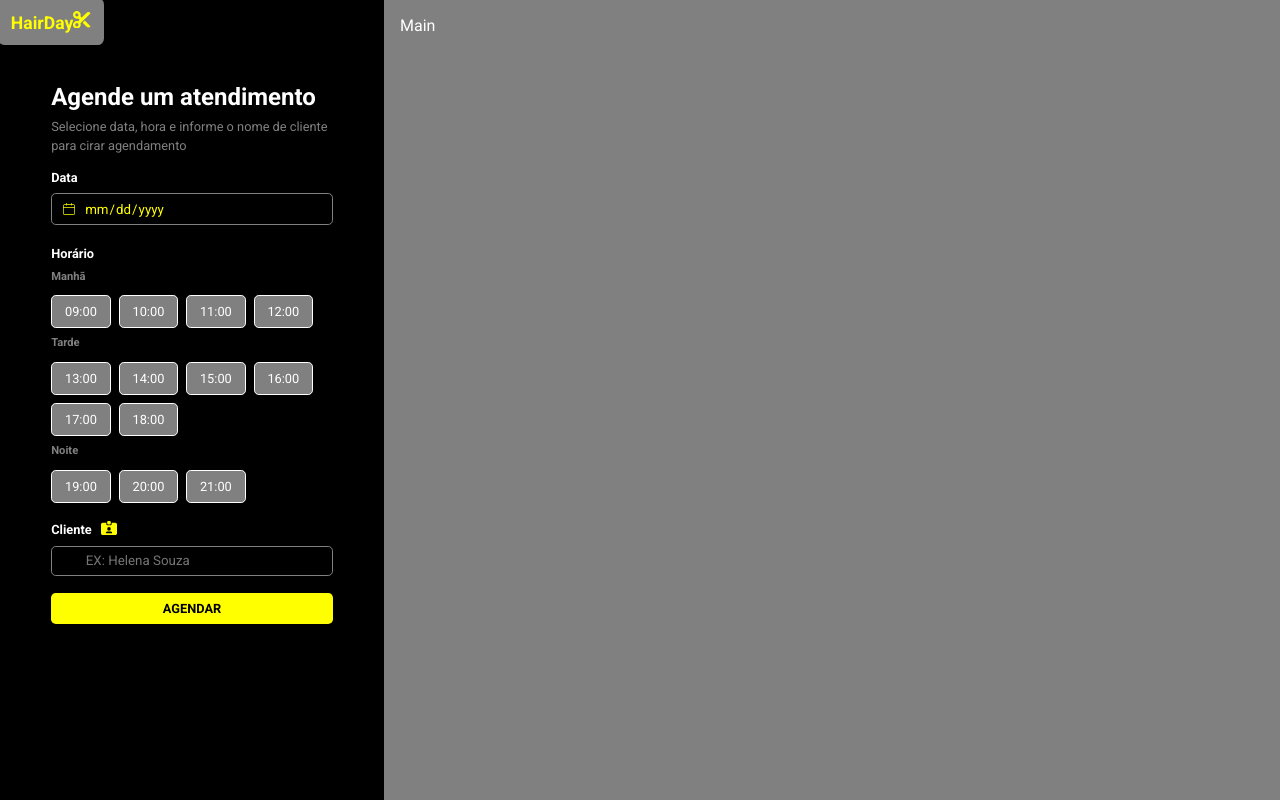
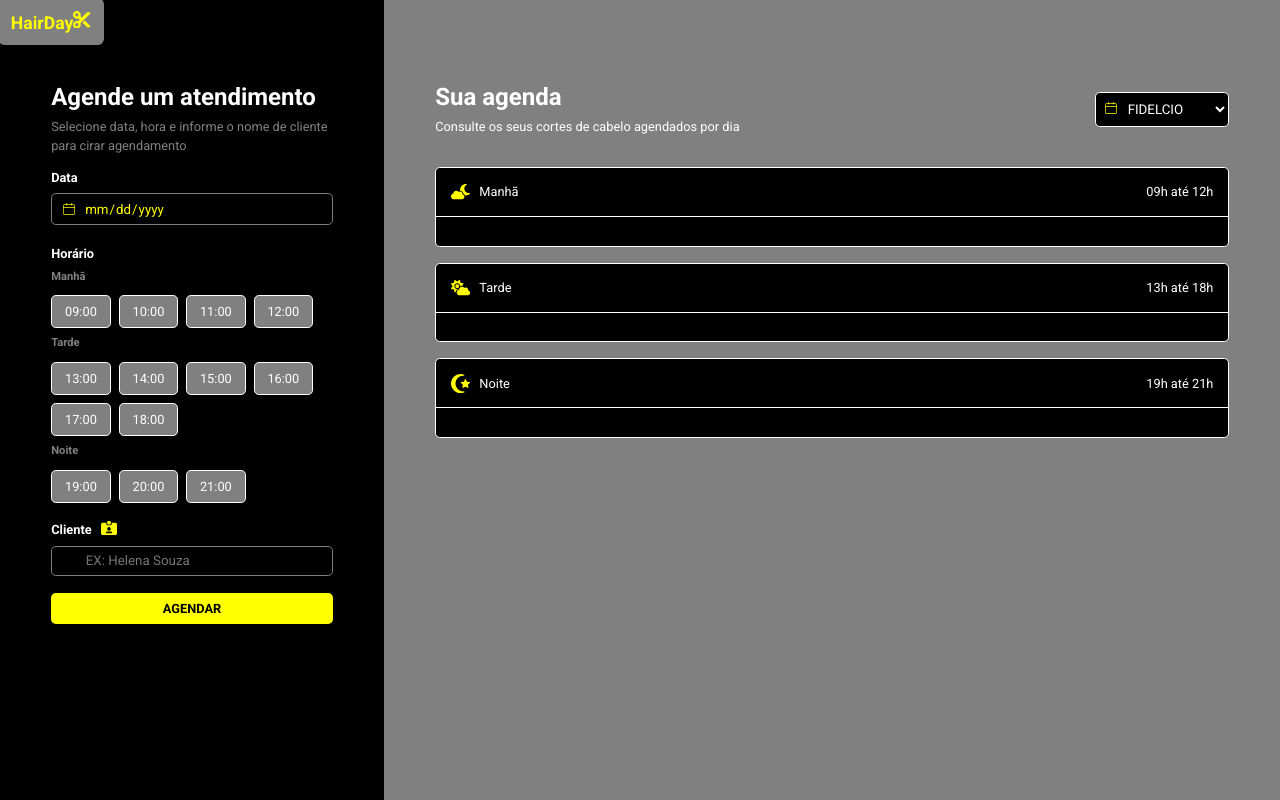
Before and after one commit to vuvufelix/HairDay, a React (Vite) app: page / in a window 1280 px wide. Built offline with nearby package versions, Linux system fonts and the light colour scheme.

Commit message:
feat: add principal container

```diff
--- a/src/App.jsx
+++ b/src/App.jsx
@@ -1,12 +1,98 @@
 import Section from "./components/Section"
 import PrincipalContainer from "./components/PrincipalContainer"
 import "./App.css"
+import { useState, useRef, useEffect } from "react"
 
 function App() {
+
+  const [time, setTime] = useState("")
+  const [date, setDate] = useState(null)
+  const [name, setName] = useState("")
+  const [data, setData] = useState([])
+
+  const [moon, setMoon] = useState([])
+  const [sun, setSun] = useState([])
+  const [star, setStar] = useState([])
+
+  const Increment = useRef(0)
+  const nameValue = useRef()
+
+  function getTime(e) {
+    setTime(e)
+  }
+
+  function getDate(e) {
+    setDate(e)
+  }
+
+  function getName(e) {
+    setName(e)
+  }
+
+  function addInformation(e) {
+    e.preventDefault()
+    if(!time || !date || !name) return
+    setData((old) => {
+      return [
+        {
+          id: Increment.current++,
+          periodo: time.slice(0, 2) < 13 ? "Manhã" : time.slice(0, 2) < 19 ? "Tarde" : "Noite",
+          data: date,
+          hora: time,
+          nome: name
+        },
+        ...old
+      ]
+
+    })
+
+    setName("")
+    nameValue.current.value = ""
+
+    console.log(data)
+  }
+
+  useEffect(() => {
+    if(localStorage.getItem("dados") !== null) {
+      setData(JSON.parse(localStorage.getItem("dados")))
+    }
+  }, [])
+
+  useEffect(() => {
+      localStorage.setItem("dados", JSON.stringify(data))
+  }, [data])
+
+  function Moon() {
+    let dat = data.filter((agend) => agend.periodo === "Manhã")
+    setMoon(dat)
+  }
+
+  function Sun() {
+    let dat = data.filter((agend) => agend.periodo === "Tarde")
+    setSun(dat)
+  }
+
+  function Star() {
+    let dat = data.filter((agend) => agend.periodo === "Manhã")
+    setStar(dat)
+  }
+
+  console.log(moon)
+
   return (
     <div className="app-container">
-      <Section/>
-      <PrincipalContainer/>
+      <Section
+        timeselected={getTime}
+        getDate={getDate}
+        inputName={getName}
+        addInfo={addInformation}
+        nameValue={nameValue}
+      />
+      <PrincipalContainer
+        filterMoon={moon}
+        filterSum={sun}
+        filterStar={star}
+      />
     </div>
   )
 }
--- a/src/components/PrincipalContainer.css
+++ b/src/components/PrincipalContainer.css
@@ -1,5 +1,86 @@
 main {
     background-color: grey;
     color: #fff;
-    padding: 1rem;
+    padding: 4%;
+
+    header {
+        display: flex;
+        align-items: center;
+        justify-content: space-between;
+        margin: 2rem 0 2rem 0;
+
+        .header-info {
+
+            h2 {
+                margin-bottom: 0.3rem;
+            }
+
+            small {
+                font-size: 0.8rem;
+            }
+
+
+        }
+
+        .header-option {
+            position: relative;
+
+            .icon-header {
+                position: absolute;
+                color: var(--color-default);
+                top: 0.5rem;
+                left: 0.5rem;
+            }
+
+            select {
+                background-color: #000;
+                padding: 0.5rem 0.7rem;
+                color: #fff;
+                border: 1px solid #fff;
+                border-radius: 0.3rem;
+                text-indent: 1rem;
+            }
+        }
+    }
+
+    .sections {
+
+        background-color: #000;
+        border-radius: 0.3rem;
+        border: 1px solid #fff;
+        margin-bottom: 1rem;
+
+        .section-data {
+            display: flex;
+            align-items: center;
+            justify-content: space-between;
+            padding: 0.9rem;
+
+            span {
+                font-size: 0.8rem;
+            }
+
+            div {
+                display: flex;
+                align-items: center;
+                justify-content: center;
+                gap: 0.6rem;
+
+                .iconTime {
+                    color: var(--color-default);
+                    font-size: 1.2rem;
+                }
+
+                span {
+                    font-size: 0.8rem
+                }
+            }
+        }
+
+        ul {
+            padding: 0.9rem;
+            border-top: 1px solid #fff;
+            list-style: none;
+        }
+    }
 }
--- a/src/components/PrincipalContainer.jsx
+++ b/src/components/PrincipalContainer.jsx
@@ -1,14 +1,69 @@
 import "./PrincipalContainer.css"
 import { CiCalendar } from "react-icons/ci";
-import { FaTrashCan } from "react-icons/fa6";
 import { FaStarAndCrescent } from "react-icons/fa6";
 import { FaCloudSun } from "react-icons/fa6";
 import { FaCloudMoon } from "react-icons/fa6"
 
-const PrincipalContainer = () => {
+import HairDay from "./hairDay/HairDay"
+
+const PrincipalContainer = ({ filterMoon, filterSum, filterStar }) => {
+
+    //console.log(filterMoon)
+
     return (
         <main>
-            <p>Main</p>
+            <header>
+                <div className="header-info">
+                    <h2>Sua agenda</h2>
+                    <small>Consulte os seus cortes de cabelo agendados por dia</small>
+                </div>
+                <div className="header-option">
+                    <CiCalendar className="icon-header"/>
+                    <select name="consult" id="consult">
+                        <option value="consult">FIDELCIO</option>
+                        <option value="consult">Magrelo</option>
+                        <option value="consult">NZUZI TERESA</option>
+                    </select>
+                </div>
+            </header>
+            <div className="sections">
+                <div className="section-data">
+                    <div>
+                        <FaCloudMoon className="iconTime"/>
+                        <span>Manhã</span>
+                    </div>
+                    <span>09h até 12h</span>
+                </div>
+                <ul>
+                    {filterMoon.map((agend) => <HairDay key={agend.id} time={agend.hora} name={agend.nome} id={agend.id}/>)}
+                </ul>
+            </div>
+
+            <div className="sections">
+                <div className="section-data">
+                    <div>
+                        <FaCloudSun className="iconTime"/>
+                        <span>Tarde</span>
+                    </div>
+                    <span>13h até 18h</span>
+                </div>
+                <ul>
+                    {filterSum.map((agend) => <HairDay key={agend.id} time={agend.hora} name={agend.nome} id={agend.id}/>)}
+                </ul>
+            </div>
+
+            <div className="sections">
+                <div className="section-data">
+                    <div>
+                        <FaStarAndCrescent className="iconTime"/>
+                        <span>Noite</span>
+                    </div>
+                    <span>19h até 21h</span>
+                </div>
+                <ul>
+                    {filterStar.map((agend) => <HairDay key={agend.id} time={agend.hora} name={agend.nome} id={agend.id}/>)}
+                </ul>
+            </div>
         </main>
     )
 }
--- a/src/components/Section.jsx
+++ b/src/components/Section.jsx
@@ -4,7 +4,7 @@ import { CiCalendar } from "react-icons/ci";
 import "./Section.css"
 import Time from "./timeButton/Time"
 
-const Section = ({getDate}) => {
+const Section = ({getDate, timeselected, inputName, addInfo, nameValue}) => {
 
     return (
         <section>
@@ -22,33 +22,39 @@ const Section = ({getDate}) => {
                 <div className="time-option">
                     <span className="span-subtitle">Manhã</span>
                     <div className="time-container">
-                        <Time text="09:00"/>
-                        <Time text="10:00"/>
-                        <Time text="11:00"/>
-                        <Time text="12:00"/>
+                        <Time text="09:00" selectTime={timeselected}/>
+                        <Time text="10:00" selectTime={timeselected}/>
+                        <Time text="11:00" selectTime={timeselected}/>
+                        <Time text="12:00" selectTime={timeselected}/>
                     </div>
                     <span className="span-subtitle">Tarde</span>
                     <div className="time-container">
-                        <Time text="13:00"/>
-                        <Time text="14:00"/>
-                        <Time text="15:00"/>
-                        <Time text="16:00"/>
-                        <Time text="17:00"/>
-                        <Time text="18:00"/>
+                        <Time text="13:00" selectTime={timeselected}/>
+                        <Time text="14:00" selectTime={timeselected}/>
+                        <Time text="15:00" selectTime={timeselected}/>
+                        <Time text="16:00" selectTime={timeselected}/>
+                        <Time text="17:00" selectTime={timeselected}/>
+                        <Time text="18:00" selectTime={timeselected}/>
                     </div>
                     <span className="span-subtitle">Noite</span>
                     <div className="time-container">
-                        <Time text="19:00"/>
-                        <Time text="20:00"/>
-                        <Time text="21:00"/>
+                        <Time text="19:00" selectTime={timeselected}/>
+                        <Time text="20:00" selectTime={timeselected}/>
+                        <Time text="21:00" selectTime={timeselected}/>
                     </div>
                 </div>
                 <span className="span-title">Cliente</span>
                 <di className="input-name">
                     <FaIdCardClip className="icon-person"/>
-                    <input type="text" placeholder="EX: Helena Souza"/>
+                    <input
+                        type="text"
+                        placeholder="EX: Helena Souza"
+                        onChange={(e) =>
+                        inputName(e.target.value)}
+                        ref={nameValue}
+                    />
                 </di>
-                <button>AGENDAR</button>
+                <button onClick={(e) => addInfo(e)}>AGENDAR</button>
             </form>
         </section>
     )
--- /dev/null
+++ b/src/components/hairDay/HairDay.css
@@ -0,0 +1,25 @@
+li {
+    display: flex;
+    align-items: center;
+    justify-content: space-between;
+
+    div {
+        display: flex;
+        gap: 2rem;
+
+        .time {
+            font-weight: bold;
+            font-size: 0.8rem;
+        }
+
+        .name {
+            font-size: 0.98rem;
+            color: blanchedalmond;
+        }
+    }
+
+    .icon-delete {
+        color: var(--color-default);
+        cursor: pointer;
+    }
+}
--- /dev/null
+++ b/src/components/hairDay/HairDay.jsx
@@ -0,0 +1,17 @@
+import { FaTrashCan } from "react-icons/fa6";
+import "./HairDay.css"
+
+const HairDay = ({ id, time, name }) => {
+
+    return (
+        <li>
+            <div>
+                <span className="time">{time}</span>
+                <span className="name">{name}</span>
+            </div>
+            <FaTrashCan onClick={() => id} className="icon-delete"/>
+        </li>
+    )
+}
+
+export default HairDay
--- a/src/components/timeButton/Time.jsx
+++ b/src/components/timeButton/Time.jsx
@@ -1,7 +1,8 @@
 import "./Time.css"
 
-const Time = ({ text }) => {
-    return <time>{text}</time>
+const Time = ({ text, selectTime }) => {
+
+    return <time onClick={(e) => selectTime(e.target.innerHTML)}>{text}</time>
 }
 
 export default Time
```
Also changed, not shown: src/context/timeColor.jsx (added, +18 -0 lines).
